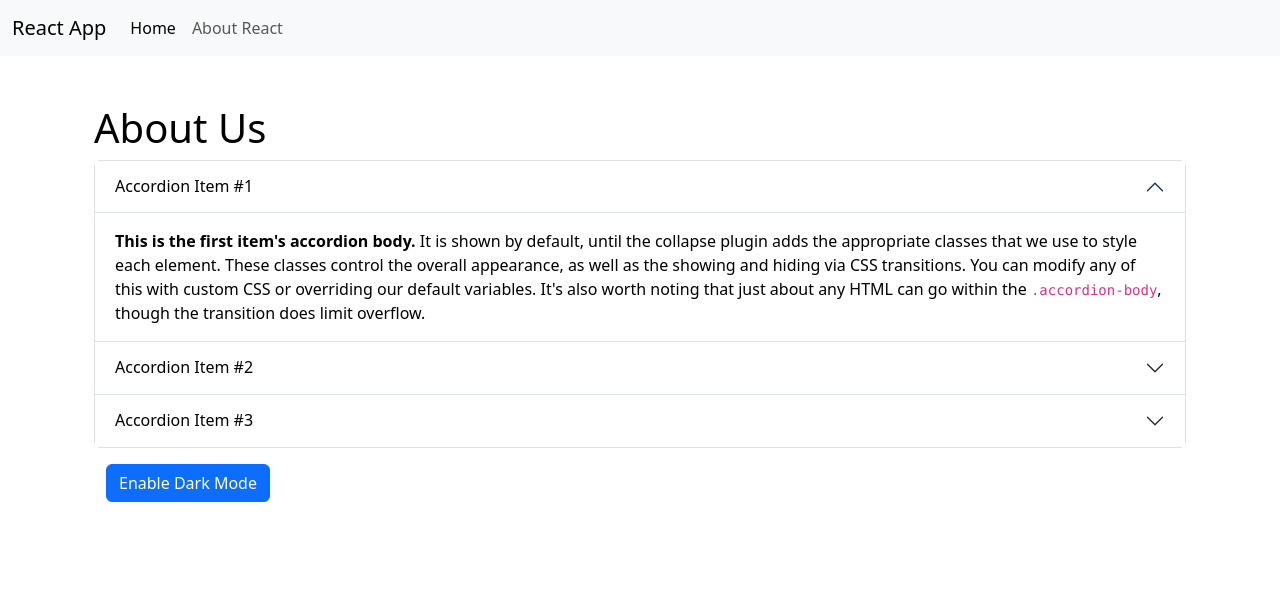
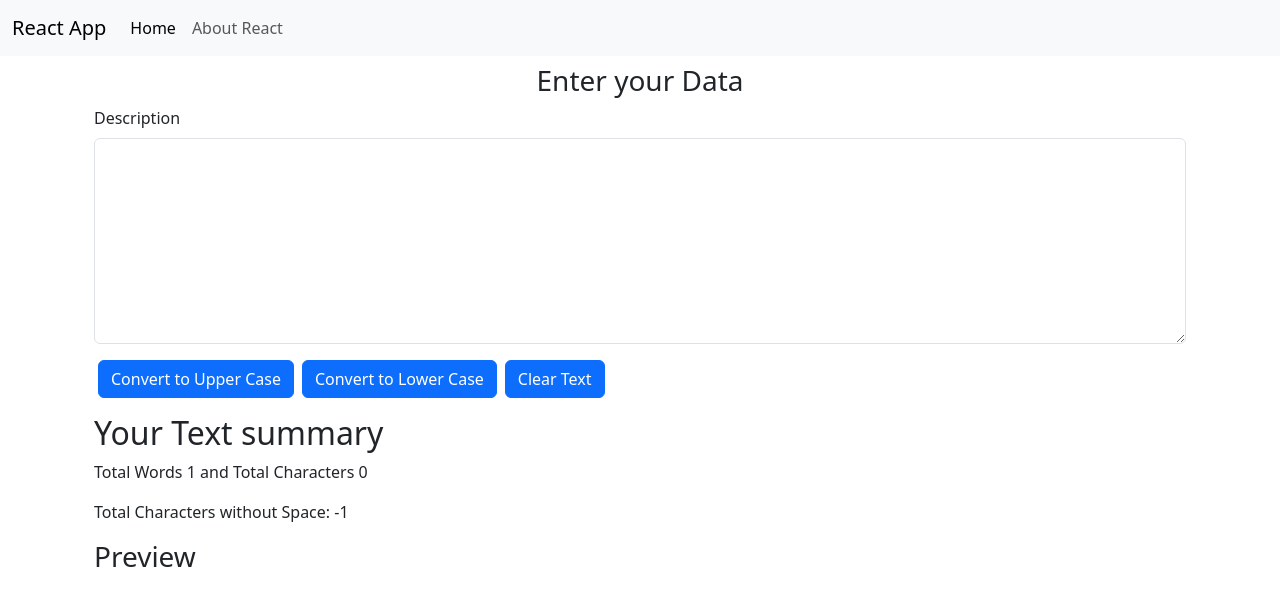
Before and after one commit to Osama13088/react-app, a React (Create React App) app: page / in a window 1280 px wide. Shown: the top 606 px of the page. Built offline with nearby package versions, Linux system fonts and the light colour scheme.

Commit message:
Update App.js

```diff
--- a/src/App.js
+++ b/src/App.js
@@ -1,16 +1,15 @@
 import About from "./components/About";
 import Navbar from "./components/Navbar";
-// import TextForm from "./components/TextForm";
+import TextForm from "./components/TextForm";
 
 function App() {
     return (
         <>
-    <Navbar aboutText="About React"/>
+            <Navbar aboutText="About React" />
             <div className="container">
-    {/* <TextForm heading="Enter your Data"/> */}
-    <About/>
+                <TextForm heading="Enter your Data" />
+                {/* <About/> */}
             </div>
-
         </>
     );
 }
```
Lines whose indentation alone changed are shown as unchanged.
